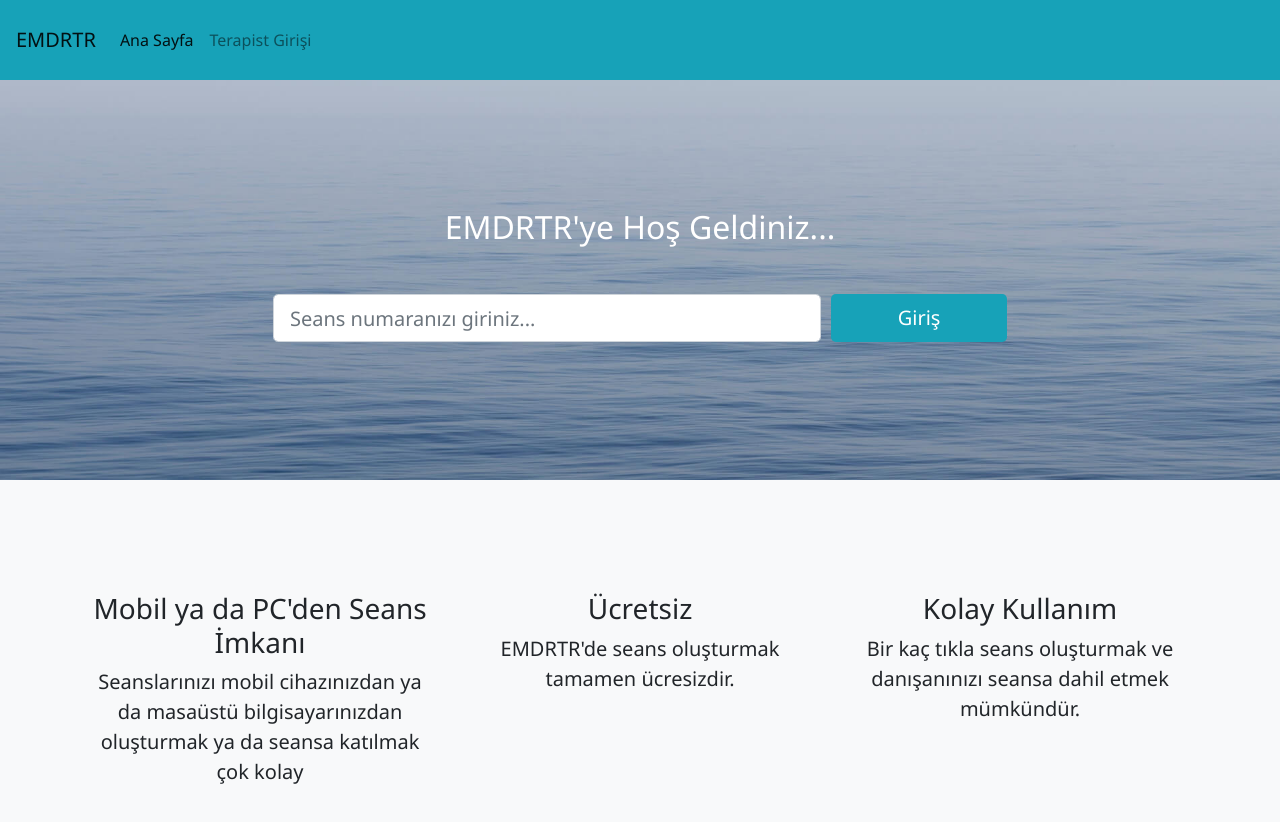
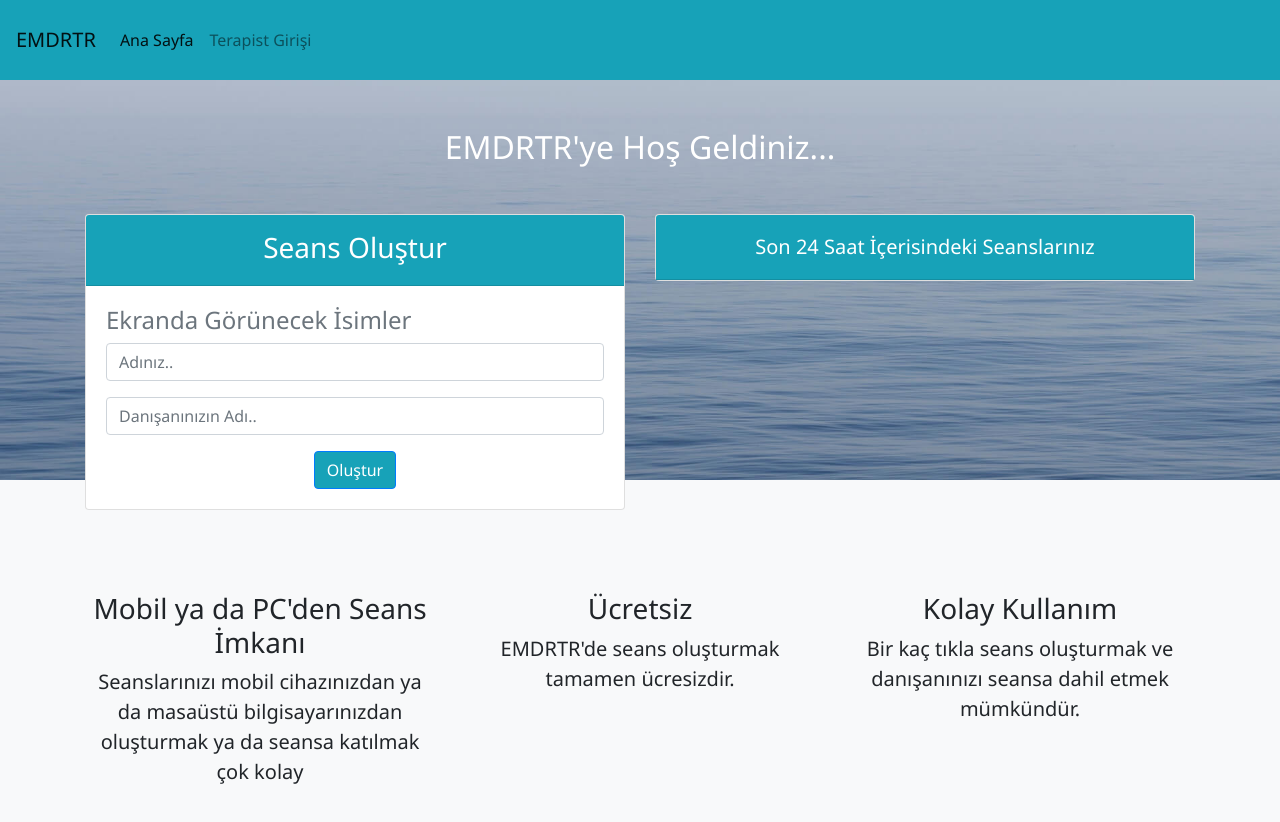
Before and after one commit to heydereh/emdr-ball, a React (Create React App) app: page /home in a window 1280 px wide. Shown: the top 822 px of the page. Built offline with nearby package versions, Linux system fonts and the light colour scheme.

Commit message:
HomePage i yeniden düzenledim ama height küçülünce sapıtıyor. Grid row ile denicem

```diff
--- a/src/components/home/Home.jsx
+++ b/src/components/home/Home.jsx
@@ -2,55 +2,73 @@
 import React, { useState, useEffect } from "react";
 import { useHistory } from "react-router-dom";
 import { useDispatch, useSelector } from "react-redux";
-import { getSessionInfo } from "../../actions/sessionActions";
+import { createSession } from "../../actions/sessionActions";
+import Cookies from "js-cookie";
+
 import background from "./bg-masthead.jpg";
-import { colorButton } from "../../helpers/colors";
+import { colorButton, colorNavbar } from "../../helpers/colors";
 import "./home.css";
+import { hours } from "../../helpers/timeConversions";
 
 const Home = () => {
   const history = useHistory();
   // const sessionId = "1584986021338";
 
-  const pushTo = (someWhere) => history.push(someWhere)
+  const pushTo = (someWhere) => history.push(someWhere);
   const dispatch = useDispatch();
 
-  const [sessionId, setsessionId] = useState("");
-  // console.log(sessionId);
+  const hasSessionCreated = useSelector(
+    (state) => state.currentSession.sessionCreateLoaded
+  );
+  const newSessionId = useSelector((state) => state.currentSession.sessionId);
 
-  const { getSessionError, getSessionLoaded, loadedSessionId } = useSelector(
-    (state) => {
-      // console.log(state);
+  const [errorString, setErrorString] = useState("");
 
-      return {
-        getSessionLoaded: state.currentSession.getSessionLoaded,
-        getSessionError: state.currentSession.getSessionError,
-        loadedSessionId: state.currentSession.sessionId,
-      };
-    }
-  );
-  // console.log(getSessionError);
-  // console.log(getSessionLoaded);
-
-  const [errorString, setErrorString] = useState("")
+  // eslint-disable-next-line no-unused-vars
+  const [drName, setDrName] = useState("");
+  // eslint-disable-next-line no-unused-vars
+  const [patient, setPatientName] = useState("");
 
   useEffect(() => {
-    if (getSessionLoaded) {
-      pushTo(`/${loadedSessionId}`);
+    if (hasSessionCreated && newSessionId !== -1) {
+      pushTo(`/admin/${newSessionId}`);
     }
-    if (getSessionError) {
-        setErrorString(getSessionError.response.data.error)
+  });
+
+  const oldSessions = Object.entries(Cookies.get());
+  // her bir entry si yine array bu array in 2. elemani bize lazim olan obje
+  const oldSessionsArrayOfObject = [];
+  // yukarida cookielerin hepsi alindigi icin parse edilebilir olanlari almam gerekti
+  oldSessions.map((sessionStringArray) => {
+    let parsedJson = "";
+    try {
+      parsedJson = JSON.parse(sessionStringArray[1]);
+      oldSessionsArrayOfObject.push(parsedJson);
+      return true;
+    } catch (error) {
+      return false;
     }
-  }); // burada eslint hata veriyodu kaldirttim
+  });
 
   const handleSubmit = (e) => {
-    dispatch(getSessionInfo(sessionId));
+    e.preventDefault();
+    console.log("HANDLE SUBMIT");
+    console.log(drName);
+    console.log(patient);
+
+    // dispatch(
+    //   createSession({
+    //     drName: drName.toLowerCase().trim(),
+    //     patient: patient.toLowerCase().trim(),
+    //   })
+    // );
   };
 
   return (
     <div>
       <div style={{ height: "50vh" }}>
         <header
-          className="masthead text-white text-center"
+          className="text-white text-center"
           style={{
             background: `url(${background})no-repeat center center`,
             backgroundSize: "cover",
@@ -60,55 +78,95 @@ const Home = () => {
           <div className="overlay" />
           <div className="">
             <div className="row">
-              <div className="col-xl-9 mx-auto">
+              <div className="col-xl-9 mx-auto mt-5">
                 <h6 style={{ fontSize: "2rem" }} className="mb-5">
                   EMDRTR'ye Hoş Geldiniz...
                 </h6>
               </div>
-              <div className="col-md-10 col-lg-8 col-xl-7 mx-auto">
-                <form>
-                  <div className="form-row">
-                    <div className="col-12 col-md-9 mb-2 mb-md-0">
+            </div>
+            {/* FORM START */}
+            <div className="container container-xl">
+              <div className="row">
+                <div className="col-sm">
+                  <div className="card">
+                    <div
+                      className="card-header "
+                      style={{ backgroundColor: colorNavbar }}
+                    >
+                      <h3 className="pt-1">Seans Oluştur</h3>
+                    </div>
+                    <div className="card-body">
+                      <form onSubmit={handleSubmit}>
+                        <h4 className="text-secondary text-left">
+                          Ekranda Görünecek İsimler
+                        </h4>
                         <input
-                        onChange={(event) => setsessionId(event.target.value)}
                           type="text"
-                        className="form-control form-control-lg"
-                        placeholder="Seans numaranızı giriniz..."
+                          placeholder="Adınız.."
+                          maxLength={20}
+                          className="form-control mt-2"
+                          required
+                          onChange={(e) => setDrName(e.target.value)}
                         />
-                    </div>
-                    <div className="col-12 col-md-3">
+                        <input
+                          type="text"
+                          placeholder="Danışanınızın Adı.."
+                          maxLength={20}
+                          className="form-control mt-3"
+                          required
+                          onChange={(e) => setPatientName(e.target.value)}
+                        />
                         <button
-                        className="btn btn-block btn-lg"
-                        type=""
-                        style={{
-                          backgroundColor: colorButton,
-                          color: "inherit",
-                        }}
-                        onClick={(e) => {
-                          e.preventDefault();
-                          handleSubmit();
-                        }}
+                          href=""
+                          type="submit"
+                          className="btn btn-primary mt-3"
+                          style={{ backgroundColor: colorButton }}
                         >
-                        Giriş
+                          Oluştur
                         </button>
-                    </div>
-                  </div>
                       </form>
                     </div>
                   </div>
+                </div>
+                <div className="col-sm">
+                  <div className="card">
+                    <div className="card-header" style={{ backgroundColor: colorNavbar }}>
+                      <h5 className="pt-2">Son 24 Saat İçerisindeki Seanslarınız</h5>
+                    </div>
+                    <div className="" style={{ maxHeight: "14.3rem", overflowY: "scroll" }}>
+                    {oldSessionsArrayOfObject
+                    .reverse()
+                    .map((oldSession, index) => {
+                      const createdDateInstance = new Date.prototype.constructor(
+                        Date.parse(oldSession.createdAt)
+                      );
+                      const difference = hours(
+                        new Date() - createdDateInstance
+                      );
 
-
-            {getSessionError && getSessionError.response &&
-          getSessionError.response.data &&
-          getSessionError.response.data.error && <div className="row">
-              <div className="col-xl-7 col-lg-8 col-md-10 mx-auto">
-                <div className="alert alert-danger fluid" role="alert">
-                {errorString}
+                      return (
+                        <a
+                          key={index}
+                          href={`/admin/${oldSession.sessionId}`}
+                          target="_blank"
+                          rel="noopener noreferrer"
+                          className="list-group-item list-group-item-action border-bottom"
+                        >
+                          <div className="d-flex w-100 justify-content-between">
+                            <h5 className="mb-1">{oldSession.patient}</h5>
+                            <small className="text-muted ml-1">
+                              {difference} saat önce
+                            </small>
+                          </div>
+                        </a>
+                      );
+                    })}
                     </div>
                   </div>
-            </div>}
-
-
+                </div>
+              </div>
+            </div>
+            {/* FORM END */}
           </div>
         </header>
       </div>
```
Lines whose indentation alone changed are shown as unchanged.
